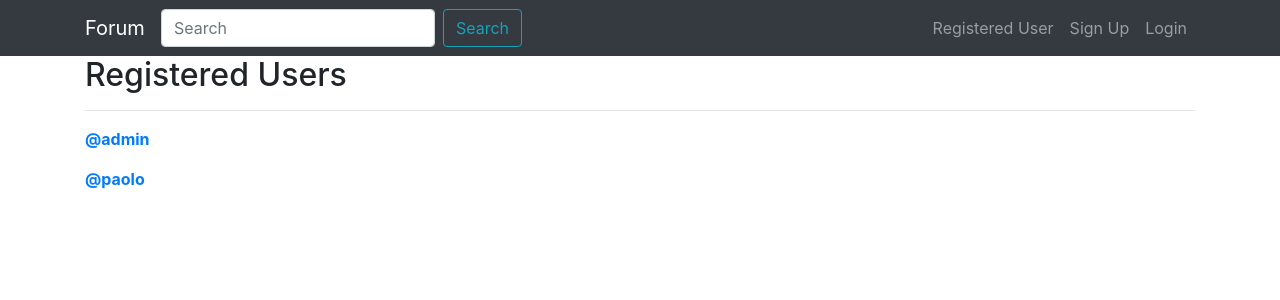
After one commit to Plaoo/django_forum, a Django app: template django_forum/core/templates/core/users.html in a window 1280 px wide. The commit adds this page. Shown: the top 300 px of the page. Run offline with Django 3.2, Linux system fonts and the light colour scheme; the template is opened without the code that fills it: values that come from a table or form of the project are taken from there, others are empty; data comes from the database, SQL or seed files in the repository; both versions use the stored data as it was after the commit; some libraries are stand-ins or nearby versions.

Commit message:
User list, with link on profile

```diff
--- /dev/null
+++ b/django_forum/core/templates/core/users.html
@@ -0,0 +1,15 @@
+{% extends 'base.html' %}
+
+{% block head_title %}{{ block.super }} User list{% endblock head_title %}
+
+{% block content %}
+<h2>Registered Users</h2>
+<hr>
+{% for user in object_list %}
+<p>
+    <a href="{% url 'user_profile' username=user.username %}">
+        <strong>@{{ user.username }}</strong>
+    </a>
+</p>
+{% endfor %}
+{% endblock content %}
--- a/django_forum/core/urls.py
+++ b/django_forum/core/urls.py
@@ -3,6 +3,7 @@ from django.urls import path
 from . import views
 urlpatterns = [
     path('', views.homepage, name="homepage"),
+    path('users/', views.UserList.as_view(), name="user_list"),
     path('user/<username>/', views.userProfileView, name="user_profile"),
 
 ]
--- a/django_forum/core/views.py
+++ b/django_forum/core/views.py
@@ -1,5 +1,6 @@
 from django.shortcuts import render, get_object_or_404
 from django.contrib.auth.models import User
+from django.views.generic.list import ListView
 
 
 # Create your views here.
@@ -10,3 +11,8 @@ def userProfileView(request, username):
     user = get_object_or_404(User, username=username)
     context ={"user": user}
     return render(request, 'core/user_profile.html', context)
+
+class UserList(ListView):
+    model = User
+    context_object_name = ''
+    template_name='core/users.html'
--- a/django_forum/templates/base.html
+++ b/django_forum/templates/base.html
@@ -30,7 +30,7 @@
 
         <ul class="navbar-nav ml-auto">
           <li class="nav-item">
-            <a class="nav-link" href="#">Registered User <span class="sr-only">(current)</span></a>
+            <a class="nav-link" href="{% url 'user_list' %}">Registered User <span class="sr-only">(current)</span></a>
           </li>
           {% if request.user.is_authenticated %}
           <li class="nav-item dropdown">
```
Also changed, not shown: django_forum/db.sqlite3.
